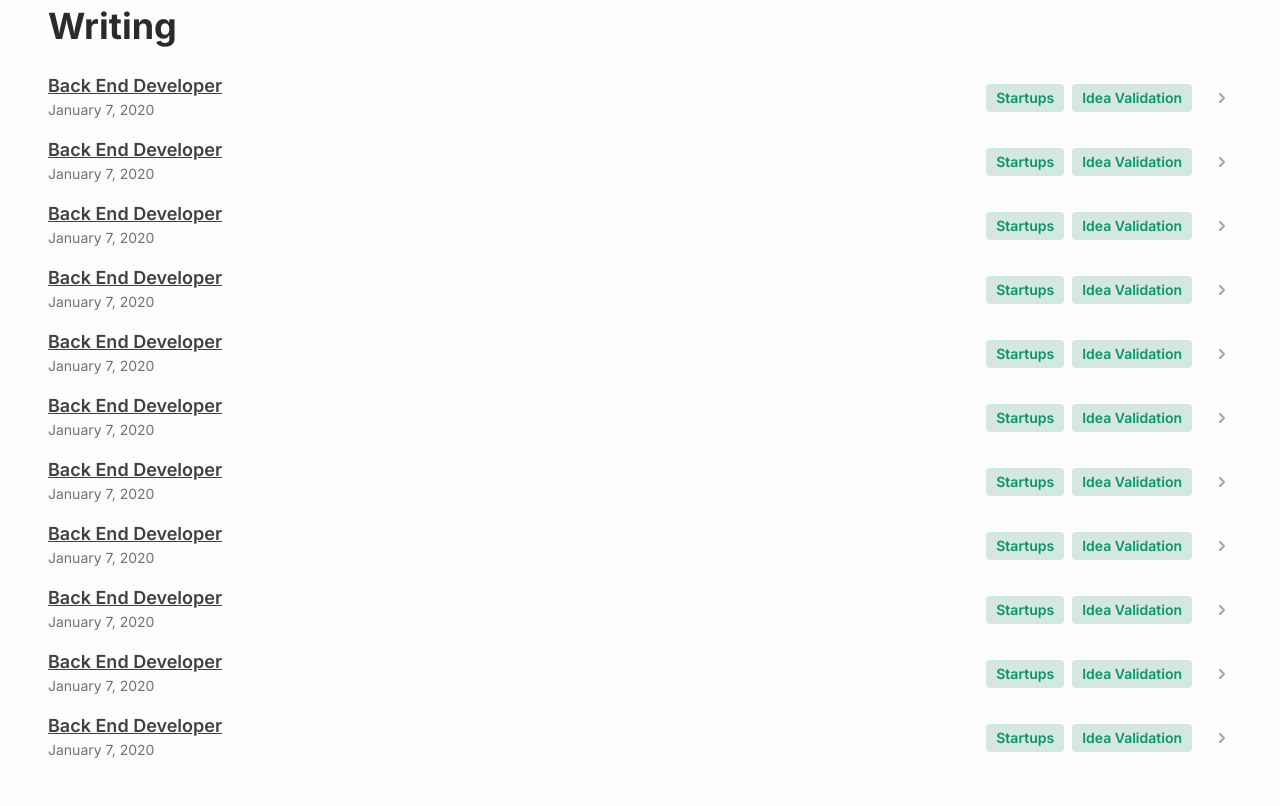
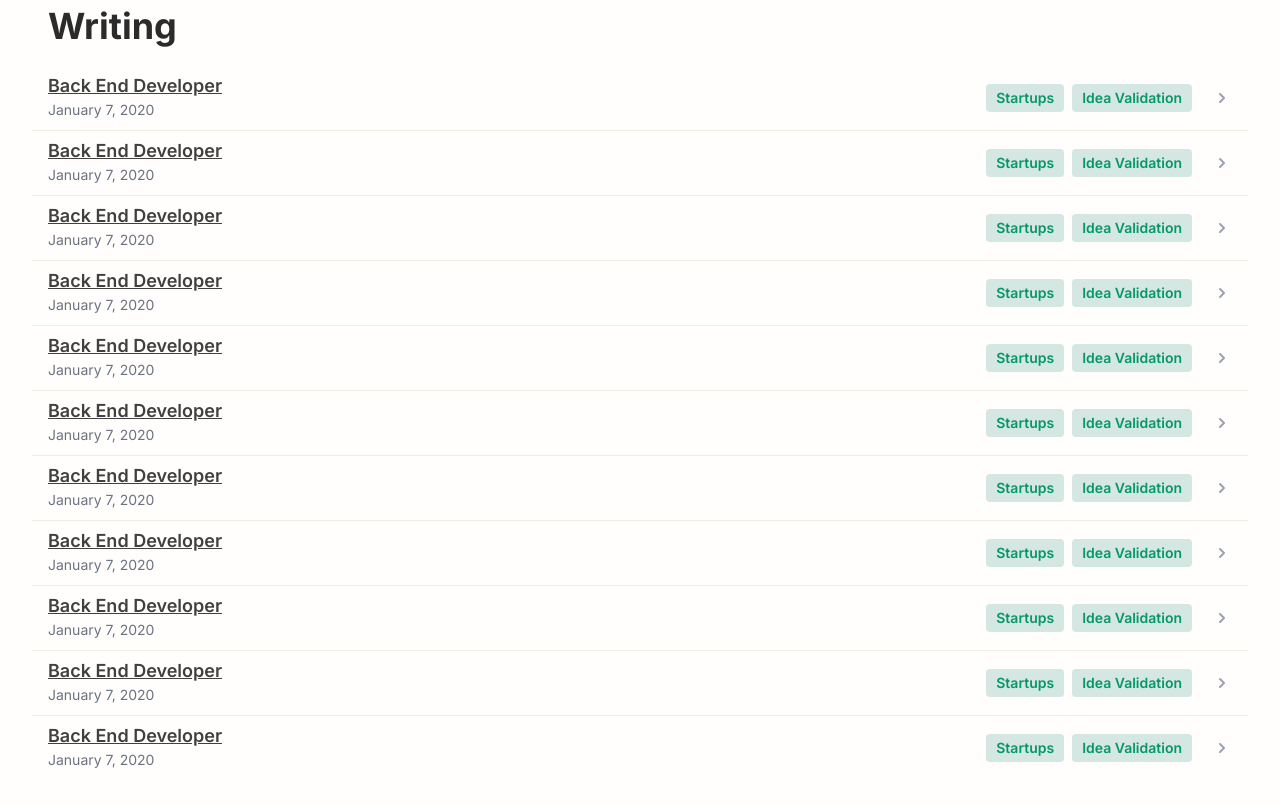
Before and after one commit to agcty/personal-website, a Next.js app: page / in a window 1280 px wide. Shown: the part 1100-1906 px from the top of the page. Built offline with nearby package versions, Linux system fonts and the light colour scheme.

Commit message:
improve list item design

```diff
--- a/src/components/List/ListItem.tsx
+++ b/src/components/List/ListItem.tsx
@@ -8,14 +8,14 @@ interface ListItemProps {
 // sm:first:rounded-t-md sm:last:rounded-b-md
 function ListItem({ className = "" }: ListItemProps) {
   return (
-    <li className="sm:rounded-md hover:bg-gray-50 focus:outline-none focus:bg-gray-50">
+    <li className="focus:outline-none hover:bg-gray-50 sm:first:rounded-t-md sm:last:rounded-b-md">
       <Link href="/">
         <a className={`block transition duration-150 ease-in-out ${className}`}>
           {/* maybe move border classes to top again and use divide instead? not sure if bottom for last element is good */}
-          <div className="flex items-center py-4 sm:py-2.5">
+          <div className="flex items-center py-4 sm:py-2.5 ">
             <div className="flex-1 min-w-0 sm:flex sm:items-center sm:justify-between">
               <div>
-                <div className="text-lg font-semibold leading-5 underline group-hover:text-dark-800 text-dark-900 overflow-ellipsis undline-">
+                <div className="text-lg font-semibold leading-5 underline group-hover:text-dark-800 text-dark-900 overflow-ellipsis">
                   Back End Developer
                 </div>
                 <div className="flex mt-1">
--- a/src/pages/index.tsx
+++ b/src/pages/index.tsx
@@ -116,7 +116,7 @@ export default function Home() {
 
         <div className="mt-5 -ml-4 -mr-4">
           <div>
-            <ul className="">
+            <ul className="divide-y divide-beige-100">
               <ListItem className="px-4 sm:px-4" />
               <ListItem className="px-4 sm:px-4" />
               <ListItem className="px-4 sm:px-4" />
--- a/tailwind.config.js
+++ b/tailwind.config.js
@@ -111,8 +111,8 @@ module.exports = {
     extend: {
       borderRadius: ["first", "last"],
       borderStyle: ["hover"],
+      borderWidth: ["first", "last"],
     },
-    borderWidth: ["responsive", "hover", "focus"],
     opacity: ["responsive", "hover", "focus", "disabled"],
     cursor: ["responsive", "hover", "focus", "disabled"],
     backgroundColor: [
```
